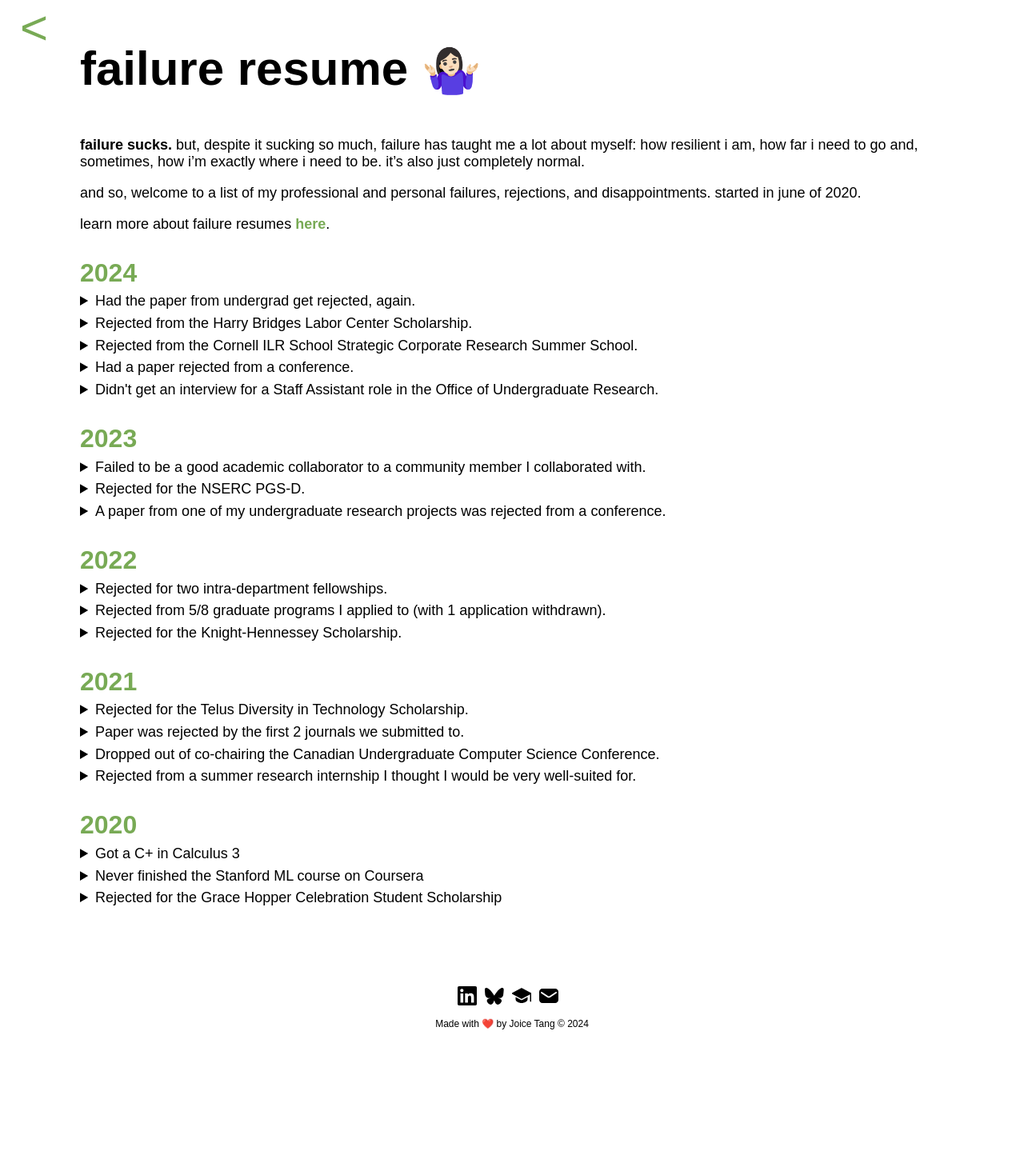
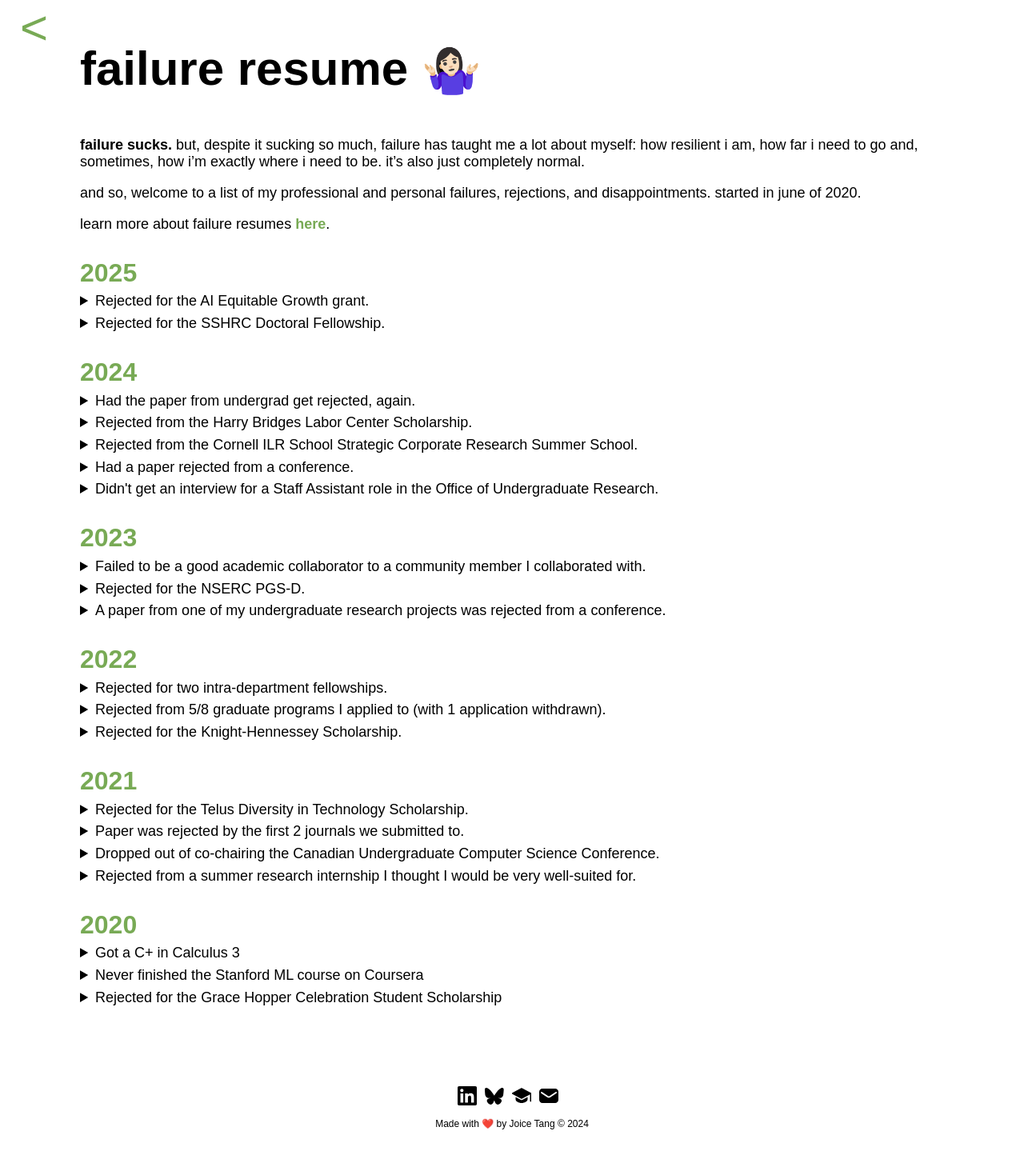
Before and after one commit to joitng/joitng.github.io, a Jekyll site: the page built from failure.md, in a window 1280 px wide. Shown: the whole page at 80% size. Built offline with Jekyll 4.4.1, drawn with Linux system fonts in a browser that asks for light colours; before the commit the page ends 1319 px from its top, so only the background shows below that.

Commit message:
update failure resume with 2025

```diff
--- a/failure.md
+++ b/failure.md
@@ -10,6 +10,20 @@ permalink: /failure/
 and so, welcome to a list of my professional and personal failures, rejections, and disappointments. started in june of 2020.
 
 learn more about failure resumes [here](https://www.mentalfloss.com/article/573154/failure-resume-benefits){:target="_blank"}.
+
+### 2025
+<details>
+    <summary>Rejected for the AI Equitable Growth grant.</summary>
+    <p>
+    I actually don't know if we ever really heard back about this, but I think the silence was enough confirmation for me -- and reading back on the application made me cringe quite a bit. My thinking was definitely developing here, but again, I'm glad to have gotten the chance to start working some ideas out. It's also really helped me understand what I need to do to make my work and ideas more robust.
+    </p>
+</details>
+<details>
+    <summary>Rejected for the SSHRC Doctoral Fellowship.</summary>
+    <p>
+    This was quite disappointing for me since it was the last year I could apply for this fellowship. I'm glad I applied though; I started my application pretty last minute because I was trying to figure out a new research direction, and putting it together really helped outline something new for me. Over the course of the year, I applied to several more grants that really built on and improved my thinking for this fellowship application, and I couldn't have done it without doing this one first. TBH, I really recommend folks apply to fellowships and grants... At the very least, it can be really helpful for working through your thinking!
+    </p>
+</details>
 
 ### 2024
 <details>
```
